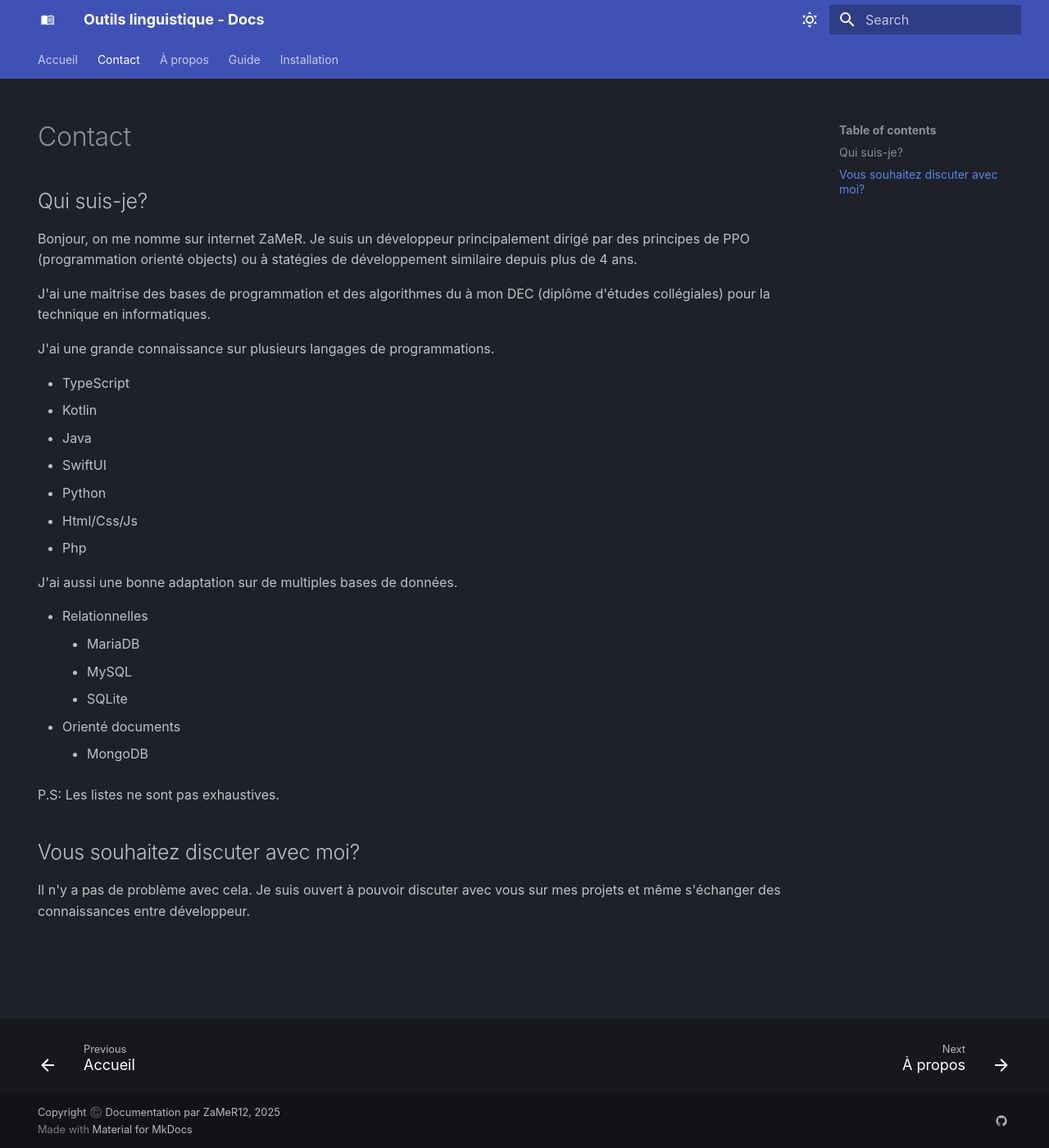
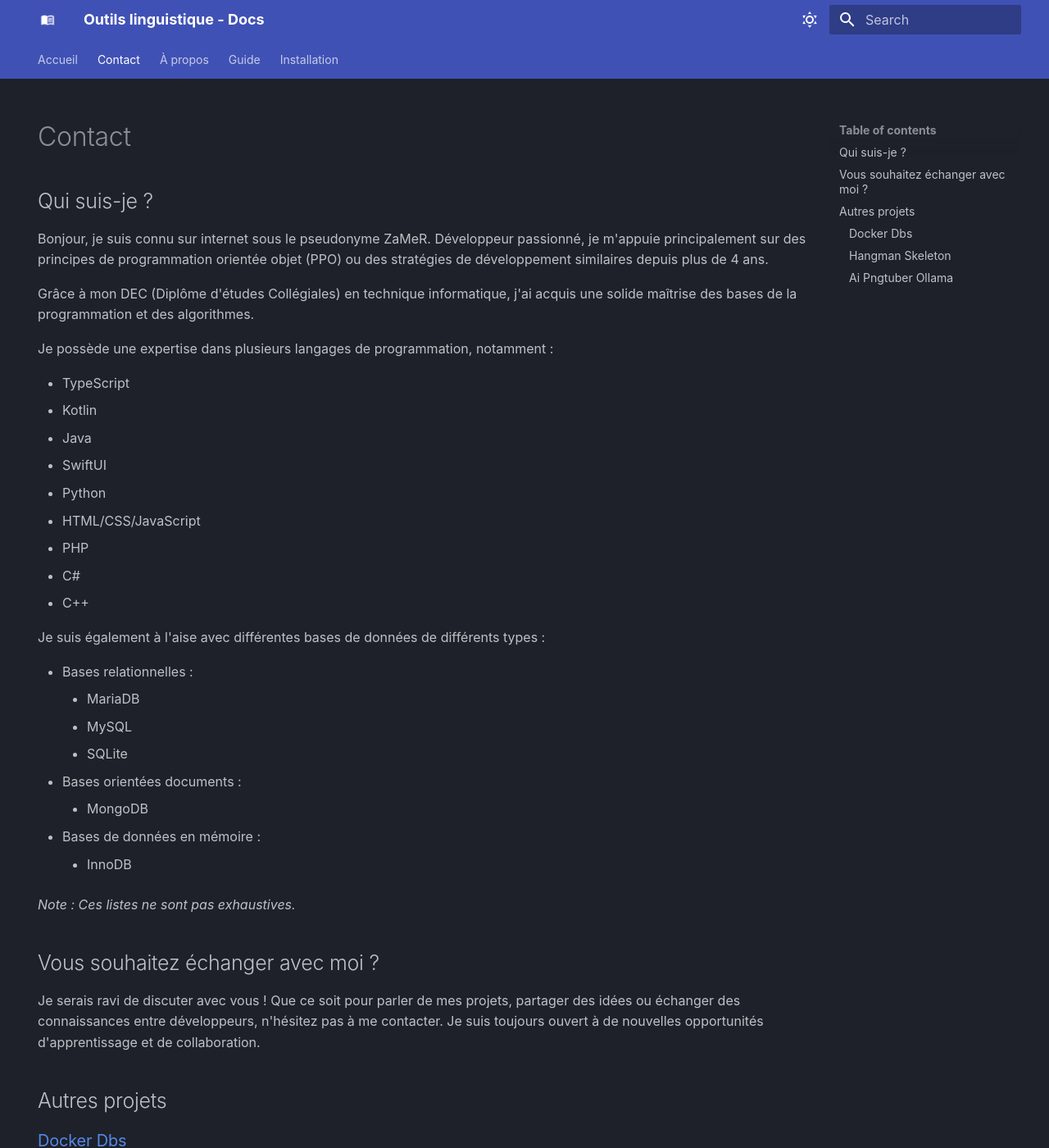
Before and after one commit to ZaMeR12/outils-linguistique, an MkDocs documentation site: the page built from docs/Contact.md, in a window 1280 px wide and 1400 px high. Shown: the whole window at 82% size. Built offline with MkDocs 1.6.1 and Material for MkDocs 9.7.7, drawn with Linux system fonts in a browser that asks for light colours; some web fonts are replaced; some of the changed text lies outside the part shown.

```diff
--- a/docs/Contact.md
+++ b/docs/Contact.md
@@ -5,35 +5,53 @@
 
 # Contact
 
-## Qui suis-je?
+## Qui suis-je ?
 
+Bonjour, je suis connu sur internet sous le pseudonyme ZaMeR. Développeur passionné, je m'appuie principalement sur des principes de programmation orientée objet (PPO) ou des stratégies de développement similaires depuis plus de 4 ans.
 
-Bonjour, on me nomme sur internet ZaMeR. Je suis un développeur principalement dirigé par des principes de PPO (programmation orienté objects) ou à statégies de développement similaire depuis plus de 4 ans.
+Grâce à mon DEC (Diplôme d'études Collégiales) en technique informatique, j'ai acquis une solide maîtrise des bases de la programmation et des algorithmes.
 
-J'ai une maitrise des bases de programmation et des algorithmes du à mon DEC (diplôme d'études collégiales) pour la technique en informatiques.
-
-J'ai une grande connaissance sur plusieurs langages de programmations.
+Je possède une expertise dans plusieurs langages de programmation, notamment :
 
 - TypeScript
 - Kotlin
 - Java
 - SwiftUI
 - Python
-- Html/Css/Js
-- Php
+- HTML/CSS/JavaScript
+- PHP
+- C#
+- C++
 
-J'ai aussi une bonne adaptation sur de multiples bases de données.
+Je suis également à l'aise avec différentes bases de données de différents types :
 
-- Relationnelles
+- Bases relationnelles :
     - MariaDB
     - MySQL
     - SQLite
-- Orienté documents
+- Bases orientées documents :
     - MongoDB
+- Bases de données en mémoire :
+    - InnoDB
 
-P.S: Les listes ne sont pas exhaustives.
+*Note : Ces listes ne sont pas exhaustives.*
 
+## Vous souhaitez échanger avec moi ?
 
-## Vous souhaitez discuter avec moi?
+Je serais ravi de discuter avec vous ! Que ce soit pour parler de mes projets, partager des idées ou échanger des connaissances entre développeurs, n'hésitez pas à me contacter. Je suis toujours ouvert à de nouvelles opportunités d'apprentissage et de collaboration.
 
-Il n'y a pas de problème avec cela. Je suis ouvert à pouvoir discuter avec vous sur mes projets et même s'échanger des connaissances entre développeur.
+## Autres projets
+
+### [Docker Dbs](https://github.com/ZaMeR12/docker_dbs){: target="_blank"}
+Un projet qui facilite la gestion de plusieurs bases de données à l'aide de conteneurs Docker.
+
+<!-- ### [Enkiria Wiki](https://zamer12.github.io/Enkiria-Wiki/){: target="_blank"}
+Un wiki pour un serveur de jeu Minecraft moddé avec un modpack personnalisé incluant Pixelmon.
+Ce wiki est conçu pour aider les joueurs à comprendre les mécaniques du jeu et à s'orienter dans le modpack.
+Dont les formes régionales de la Région d'Enkiria. -->
+
+### [Hangman Skeleton](https://github.com/ZaMeR12/hangman_skeleton_react){: target="_blank"}
+Un projet de jeu de pendu en React, qui utilise les hooks pour gérer l'état du jeu et les interactions utilisateur. Il est multilingue et permet aux utilisateurs de jouer dans différentes langues. (Anglais, Français)
+
+### [Ai Pngtuber Ollama](https://github.com/ZaMeR12/ai_pngtuber_ollama){: target="_blank"}
+Un projet beta qui utilise l'IA pour incarner un personnage grâce au contexte de personnalité fourni par l'utilisateur. L'application embarque de la synthèse vocale et de l'animation de deux images pour créer un personnage animé qui peut interagir avec l'utilisateur. Initialement il a été pensé pour être utilisé en intégration Twitch (malheureusement abandonnée), mais il peut être utilisé dans d'autres contextes ou dans des streams si c'est le créateur de contenu qui l'utilise.
--- a/mkdocs.yml
+++ b/mkdocs.yml
@@ -64,6 +64,10 @@
 
 copyright: Copyright ©️ Documentation par ZaMeR12, 2025
 
+extra_css:
+  - https://fonts.googleapis.com/css2?family=Parkinsans:wght@400;500;600;700&display=swap
+  - https://fonts.googleapis.com/css2?family=JetBrains+Mono:wght@400;500;600;700&display=swap
+
 extra:
   social:
     - icon: material/github
```
Also changed, not shown: docs/Guide/Ollama.md (+5 -4 lines), docs/Guide/Synthese.md (added, +120 -0 lines), docs/Guide/Traducteur.md (+20 -15 lines), docs/index.md (+7 -7 lines), docs/assets/img/synthese/synth-defaut.png (added).
